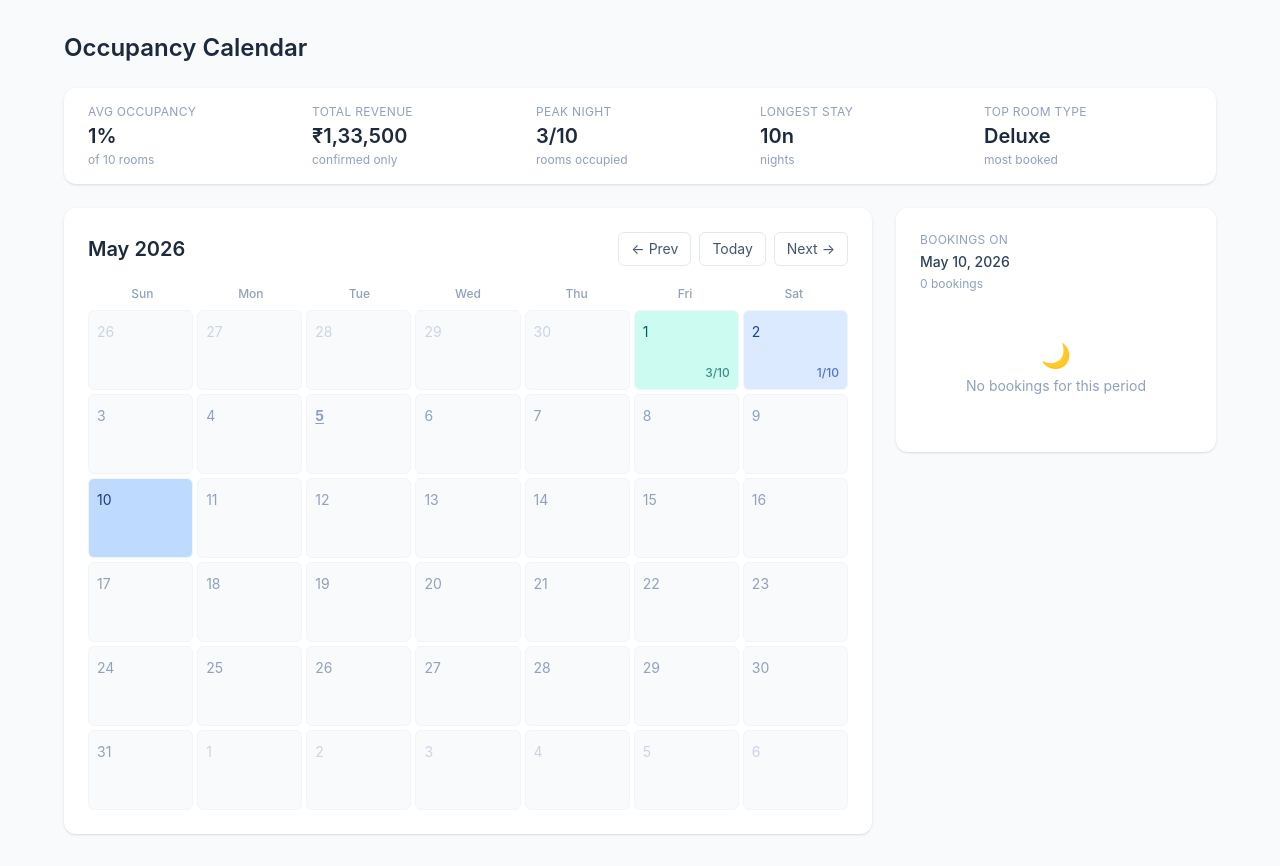
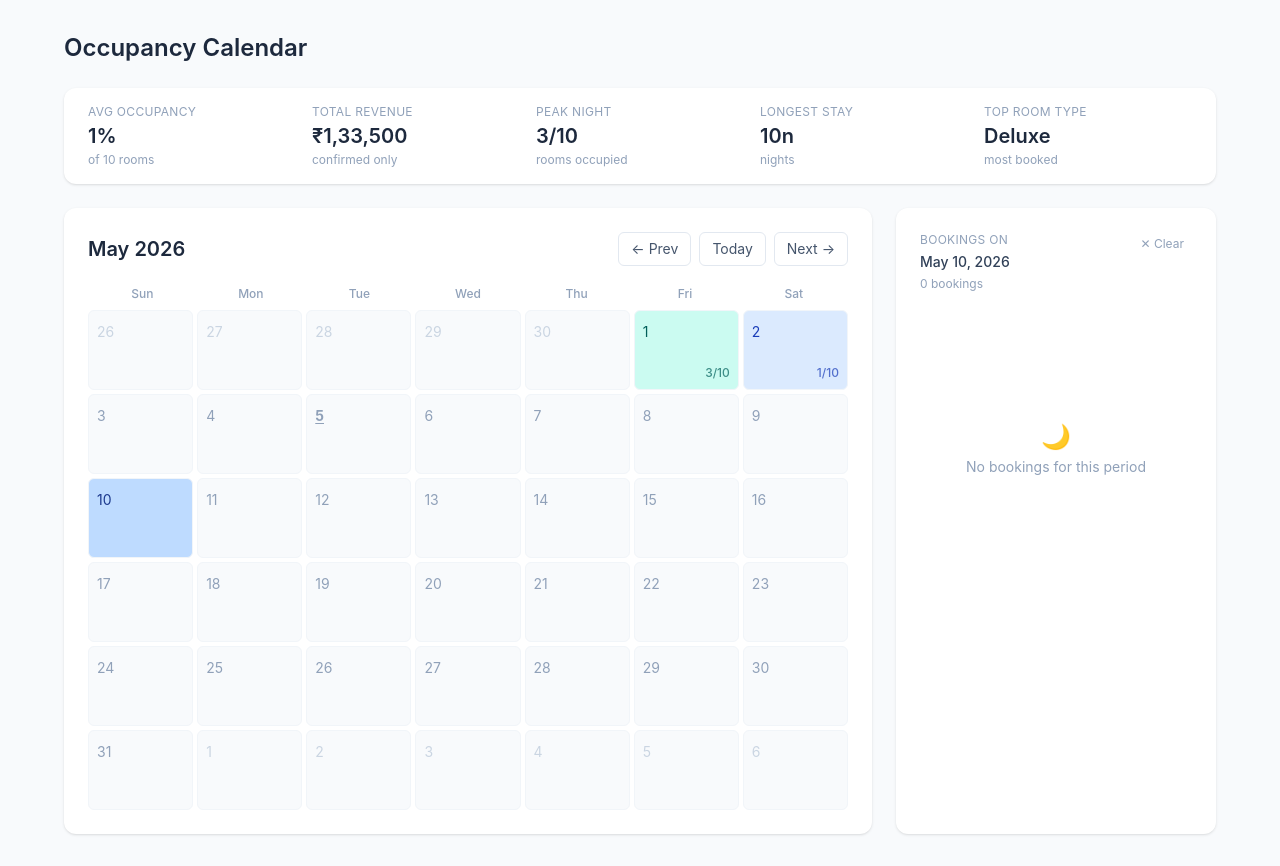
Before and after one commit to Deepak-0411/booking-calendar-heatmap, a React (Vite) app: page / in a window 1280 px wide. Both pictures are taken after a click on the element "10". Built offline with nearby package versions, Linux system fonts and the light colour scheme.

Commit message:
refactor BookingPanel and App components for improved layout and selection handling

```diff
--- a/src/App.jsx
+++ b/src/App.jsx
@@ -35,7 +35,9 @@ export default function App() {
 
         <StatsStrip bookings={bookings} year={year} month={month} />
 
+        {/* flex items-start keeps both columns anchored to top */}
         <div className="flex gap-6 items-start">
+          {/* Calendar */}
           <div className="flex-1 bg-white rounded-xl shadow-sm p-6">
             <MonthNav
               monthLabel={monthLabel}
@@ -49,11 +51,18 @@ export default function App() {
               bookings={bookings}
               selection={selection}
               onSelectionChange={setSelection}
+              onNextMonth={nextMonth}
+              onPrevMonth={prevMonth}
             />
           </div>
 
-          <div className="w-80 bg-white rounded-xl shadow-sm p-6 sticky top-8">
-            <BookingPanel selection={selection} bookings={bookings} />
+          {/* Panel — fixed height, internal scroll only */}
+          <div className="w-80 h-[39.1rem] bg-white rounded-xl shadow-sm p-6 sticky top-8 overflow-y-auto">
+            <BookingPanel
+              selection={selection}
+              bookings={bookings}
+              onClearSelection={() => setSelection(null)}
+            />
           </div>
         </div>
       </div>
--- a/src/components/BookingPanel.jsx
+++ b/src/components/BookingPanel.jsx
@@ -5,6 +5,8 @@ const STATUS_STYLES = {
   confirmed: "bg-green-100 text-green-700",
   cancelled: "bg-red-100 text-red-600",
   pending: "bg-yellow-100 text-yellow-700",
+  checked_out: "bg-slate-100 text-slate-600",
+  checked_in: "bg-blue-100 text-blue-700",
 };
 
 function formatDate(dateStr) {
@@ -15,13 +17,16 @@ function formatDate(dateStr) {
   });
 }
 
-export default function BookingPanel({ selection, bookings }) {
+export default function BookingPanel({
+  selection,
+  bookings,
+  onClearSelection,
+}) {
   const results = useMemo(() => {
     if (!selection) return [];
     return getBookingsInRange(selection.start, selection.end, bookings);
   }, [selection, bookings]);
 
-  // No selection yet
   if (!selection) {
     return (
       <div className="flex flex-col items-center justify-center h-full text-slate-400 text-sm gap-2 py-16">
@@ -39,8 +44,10 @@ export default function BookingPanel({ selection, bookings }) {
 
   return (
     <div className="flex flex-col h-full">
-      {/* Header */}
+      {/* Header + clear button */}
       <div className="mb-4">
+        <div className="flex items-start justify-between gap-2">
+          <div>
             <p className="text-xs text-slate-400 uppercase tracking-wide mb-1">
               {isSingleDay ? "Bookings on" : "Bookings in range"}
             </p>
@@ -48,6 +55,16 @@ export default function BookingPanel({ selection, bookings }) {
             <p className="text-xs text-slate-400 mt-1">
               {results.length} booking{results.length !== 1 ? "s" : ""}
             </p>
+          </div>
+
+          {/* Clear button */}
+          <button
+            onClick={onClearSelection}
+            className="shrink-0 text-xs text-slate-400 hover:text-slate-600 hover:bg-slate-100 px-2 py-1 rounded-md transition-colors"
+          >
+            ✕ Clear
+          </button>
+        </div>
       </div>
 
       {/* Empty state */}
@@ -58,18 +75,17 @@ export default function BookingPanel({ selection, bookings }) {
         </div>
       )}
 
-      {/* Booking cards */}
-      <div className="flex flex-col gap-3 overflow-y-auto">
+      {/* Scrollable booking cards — only this part scrolls */}
+      <div className="flex flex-col gap-3 overflow-y-auto flex-1 pr-1">
         {results.map((booking) => (
           <div
             key={booking.id}
-            className={`rounded-lg border p-3 text-sm ${
+            className={`rounded-lg border p-3 text-sm shrink-0 ${
               booking.status === "cancelled"
                 ? "border-slate-200 opacity-60"
                 : "border-slate-200"
             }`}
           >
-            {/* Guest + status */}
             <div className="flex items-center justify-between mb-2">
               <span className="font-medium text-slate-800">
                 {booking.guestName}
@@ -81,7 +97,6 @@ export default function BookingPanel({ selection, bookings }) {
               </span>
             </div>
 
-            {/* Details grid */}
             <div className="grid grid-cols-2 gap-x-4 gap-y-1 text-xs text-slate-500">
               <span>Room</span>
               <span className="text-slate-700 font-medium">
```
Lines whose indentation alone changed are shown as unchanged.
